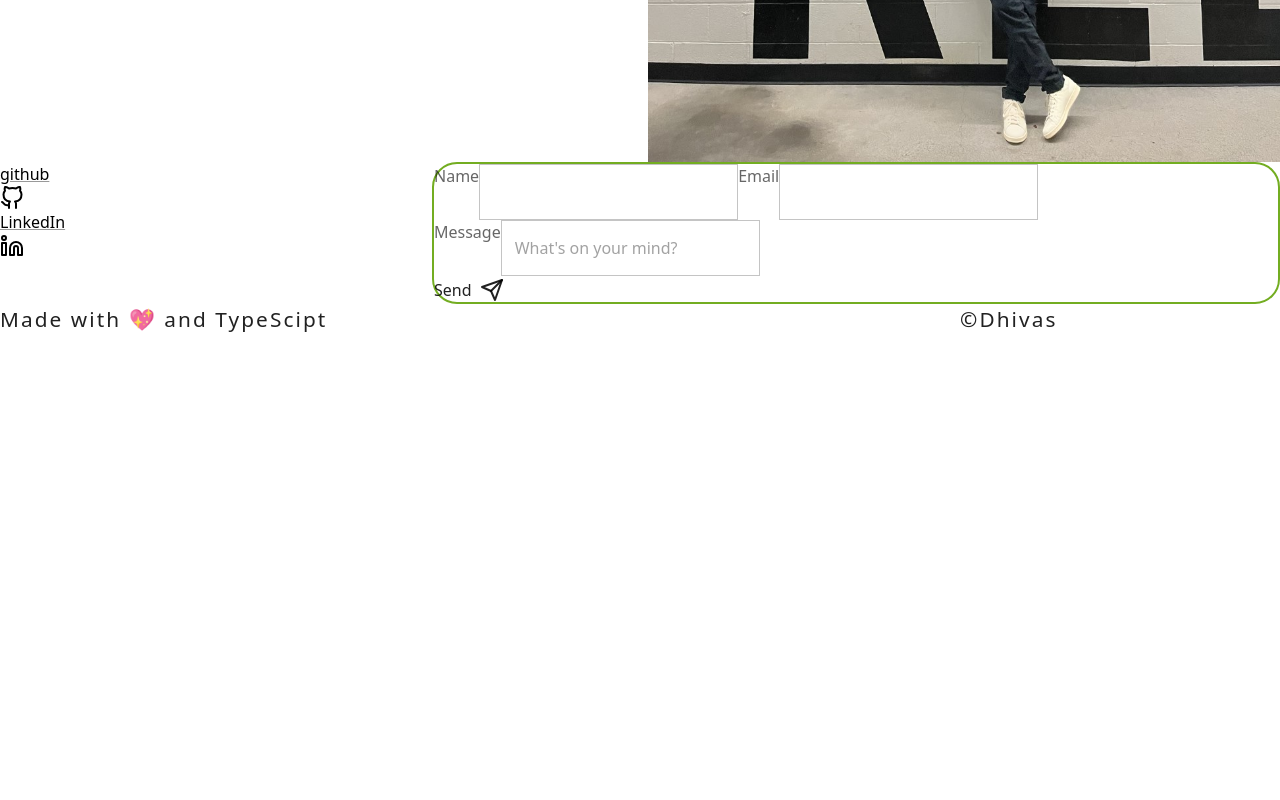
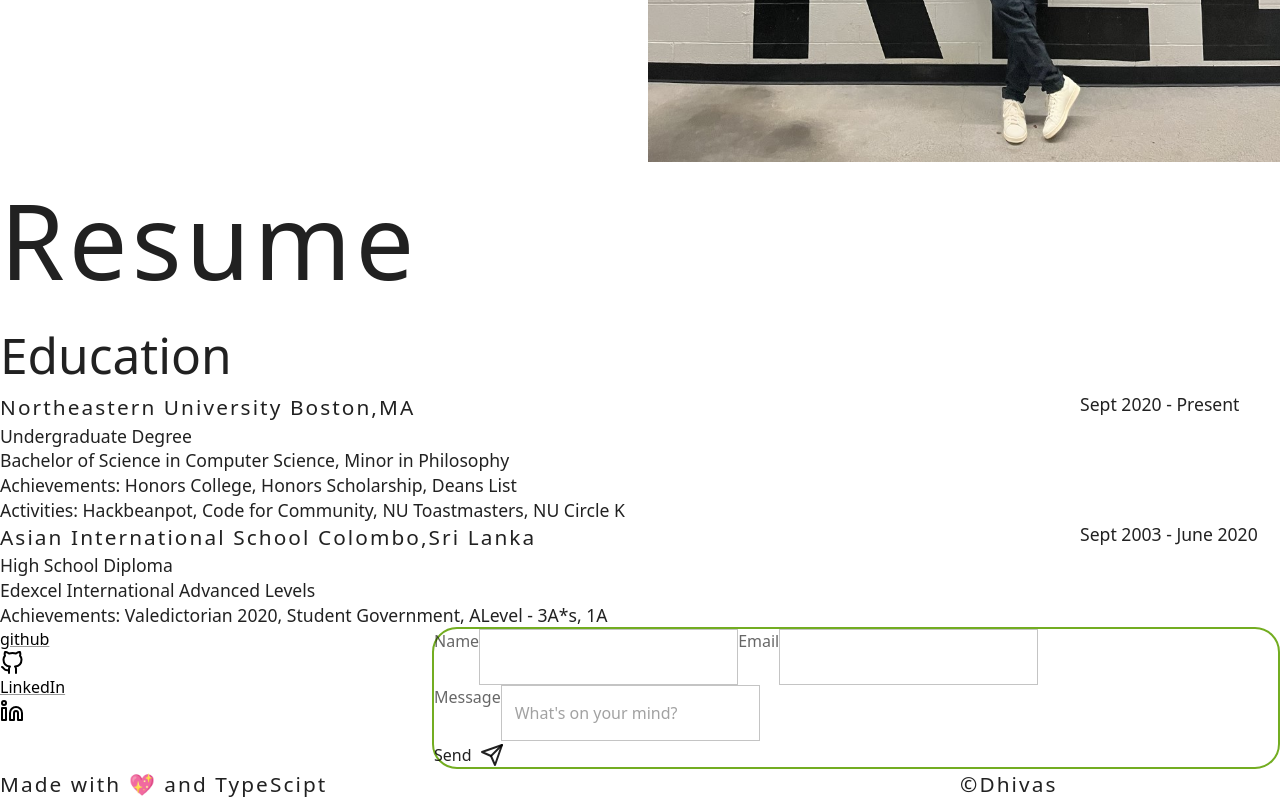
Before and after one commit to Dhivas-Sugumar/Personal-Site, a Next.js app: page / in a window 1280 px wide. Shown: the part 927-1727 px from the top of the page. Before the commit the page ends 1262 px from the top, so only its background shows below. Built offline with nearby package versions, Linux system fonts and the light colour scheme.

Commit message:
Education skeletal is complete.

```diff
--- a/lib/types.ts
+++ b/lib/types.ts
@@ -12,7 +12,6 @@ export type EducationItemProps = {
     level: string
     dates: string
     degrees: string
-    grade: string
     acheivements: string
-    activities: string
+    activities?: string
 }
--- /dev/null
+++ b/src/components/resume/Resume.tsx
@@ -0,0 +1,14 @@
+import React from "react";
+import { H1 } from "../../styles/styles";
+import Education from "./education/Education";
+
+const Resume : React.FC = () => {
+    return (
+        <>
+        <H1>Resume</H1>
+        <Education />
+        </>
+    )
+}
+
+export default Resume
--- a/src/components/resume/education/Education.tsx
+++ b/src/components/resume/education/Education.tsx
@@ -0,0 +1,30 @@
+import React from "react";
+import { H2 } from "../../../styles/styles";
+import EducationItem from "./EducationItem";
+
+const Education : React.FC = () => {
+    return (
+        <>
+        <H2>Education</H2>
+        <EducationItem
+            name={"Northeastern University"}
+            location={"Boston,MA"}
+            level={"Undergraduate Degree"}
+            dates={"Sept 2020 - Present"}
+            degrees={"Bachelor of Science in Computer Science, Minor in Philosophy"}
+            acheivements={"Honors College, Honors Scholarship, Deans List"}
+            activities={"Hackbeanpot, Code for Community, NU Toastmasters, NU Circle K"}
+        />
+        <EducationItem
+                name={"Asian International School"}
+                location={"Colombo,Sri Lanka"}
+                level={"High School Diploma"}
+                dates={"Sept 2003 - June 2020"}
+                degrees={"Edexcel International Advanced Levels"}
+                acheivements={"Valedictorian 2020, Student Government, ALevel - 3A*s, 1A"}
+        />
+        </>
+    )
+}
+
+export default Education
--- a/src/components/resume/education/EducationItem.tsx
+++ b/src/components/resume/education/EducationItem.tsx
@@ -1,18 +1,54 @@
+import { Grid } from "@mui/material";
 import React from "react";
 import { EducationItemProps } from "../../../../lib/types";
+import { H4, P } from "../../../styles/styles";
 
-const EducationItem : React.FC<EducationItemProps> = (
+const EducationItem: React.FC<EducationItemProps> = (
     {
-
+        name,
+        location,
+        level,
+        dates,
+        degrees,
+        acheivements,
+        activities
     }
 ) => {
     return (
-        <div>
-            <H1>
-                SOFTWARE ENGINEER
-            </H1>
-        </div>
+        <Grid container spacing={2}>
+            <Grid item xs={10}>
+                <Grid item xs={12}>
+                    <H4>
+                        {name} {location}
+                    </H4>
+                </Grid>
+                <Grid item xs={12}>
+                    <P>
+                        {level}
+                    </P>
+                </Grid>
+                <Grid item xs={12}>
+                    <P>
+                        {degrees}
+                    </P>
+                </Grid>
+                <Grid item xs={12}>
+                    <P>
+                        Achievements: {acheivements}
+                    </P>
+                </Grid>
+                <Grid item xs={12}>
+                    <P>
+                         {activities && `Activities: ${activities}`  }
+                    </P>
+                </Grid>
+            </Grid>
+            <Grid item xs={2}>
+                <P>{dates}</P>
+            </Grid>
+
+        </Grid>
     )
 }
 
-export default Headline
+export default EducationItem
--- a/src/pages/index.tsx
+++ b/src/pages/index.tsx
@@ -3,6 +3,7 @@ import ContactMe from '../components/contact-me/ContactMe'
 import Footer from '../components/footer/Footer'
 import Header from '../components/header/Header'
 import Headline from '../components/headline/Headline'
+import Resume from '../components/resume/Resume'
 import { BodyContainer, PageContainer } from '../styles/styles'
 
 const IndexPage = () => (
@@ -11,6 +12,7 @@ const IndexPage = () => (
   <BodyContainer>
     <Headline/>
     <AboutMe/>
+    <Resume/>
     <ContactMe/>
   </BodyContainer>
   <Footer />
```
